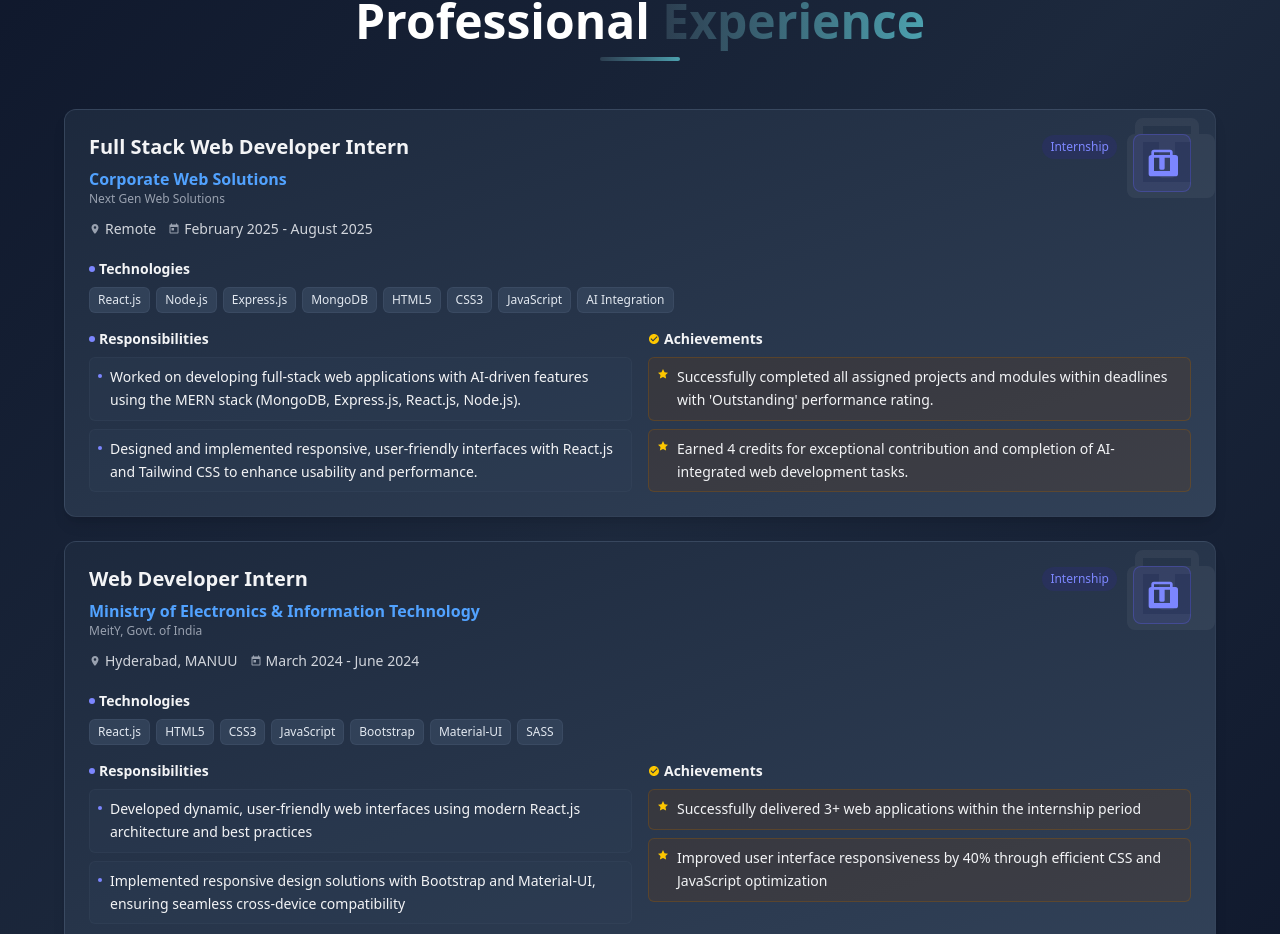
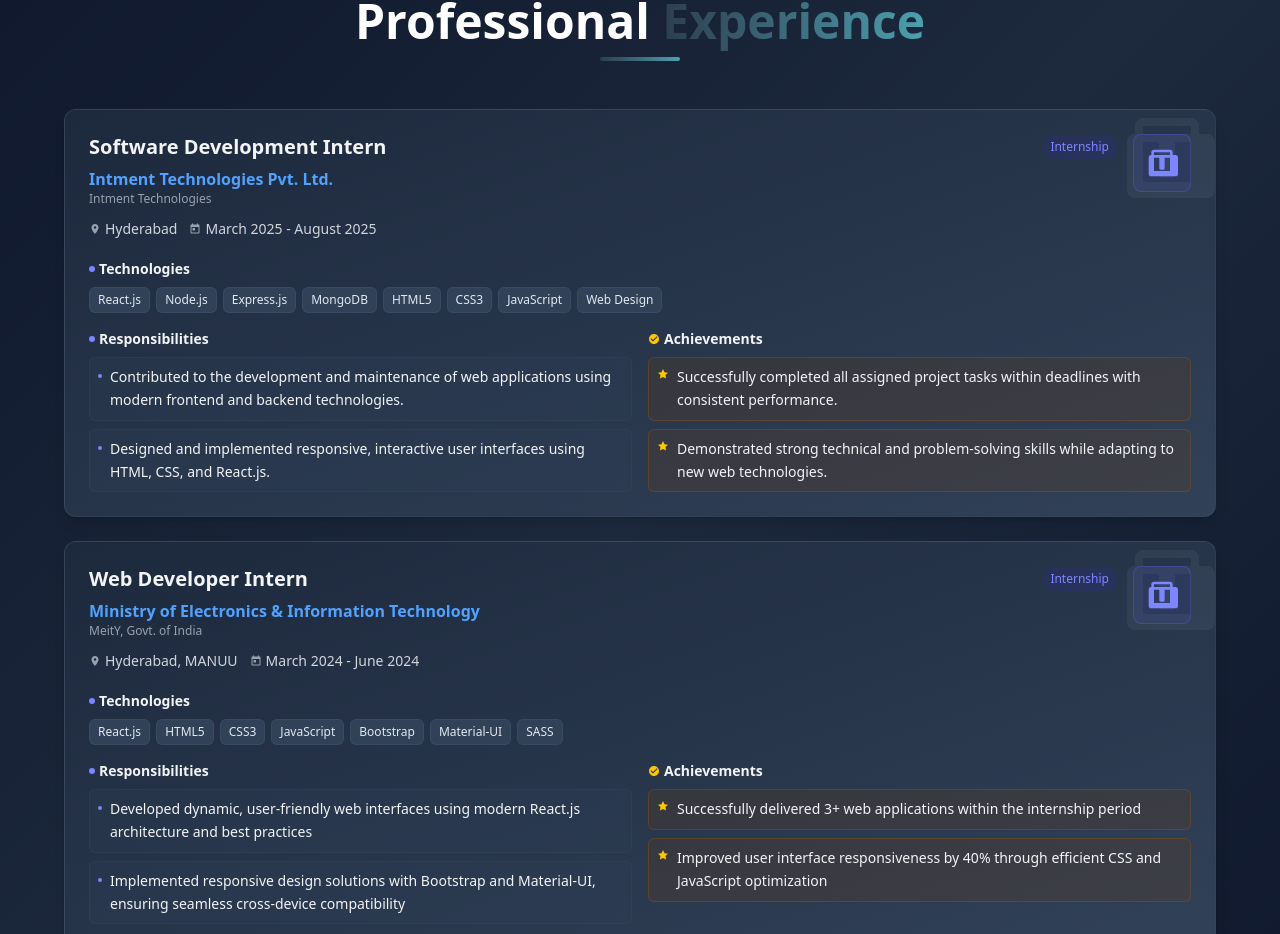
Before and after one commit to farhanrahman0027/My-Portfolio, a React (Vite) app: page / in a window 1280 px wide. Shown: the part 2089-3023 px from the top of the page. Built offline with nearby package versions, Linux system fonts and the light colour scheme.

Commit message:
update the experience

```diff
--- a/src/components/Experience.jsx
+++ b/src/components/Experience.jsx
@@ -2,13 +2,13 @@
 import { useDarkMode } from "../DarkModeContext";
 
 const experiences = [
-  {
+ {
   id: 1,
-  role: "Full Stack Web Developer Intern",
-  company: "Corporate Web Solutions",
-  companyShort: "Next Gen Web Solutions",
-  location: "Remote",
-  duration: "February 2025 - August 2025",
+  role: "Software Development Intern",
+  company: "Intment Technologies Pvt. Ltd.",
+  companyShort: "Intment Technologies",
+  location: "Hyderabad",
+  duration: "March 2025 - August 2025",
   type: "Internship",
   technologies: [
     "React.js",
@@ -18,21 +18,22 @@
     "HTML5",
     "CSS3",
     "JavaScript",
-    "AI Integration"
+    "Web Design"
   ],
   description: [
-    "Worked on developing full-stack web applications with AI-driven features using the MERN stack (MongoDB, Express.js, React.js, Node.js).",
-    "Designed and implemented responsive, user-friendly interfaces with React.js and Tailwind CSS to enhance usability and performance.",
-    "Developed and consumed RESTful APIs for seamless frontend-backend communication and data management.",
-    "Integrated AI functionalities into web modules to automate processes and improve user experience.",
-    "Collaborated in an agile environment, participating in regular code reviews and version control with Git and GitHub."
+    "Contributed to the development and maintenance of web applications using modern frontend and backend technologies.",
+    "Designed and implemented responsive, interactive user interfaces using HTML, CSS, and React.js.",
+    "Assisted in building and testing RESTful APIs with Node.js and Express.js for efficient data handling.",
+    "Collaborated with the software development team to deliver reliable, performance-optimized solutions.",
+    "Gained hands-on experience in web design principles, client interaction, and agile development processes."
   ],
   achievements: [
-    "Successfully completed all assigned projects and modules within deadlines with 'Outstanding' performance rating.",
-    "Earned 4 credits for exceptional contribution and completion of AI-integrated web development tasks.",
-    "Enhanced system efficiency and scalability by implementing optimized backend logic and clean frontend architecture."
+    "Successfully completed all assigned project tasks within deadlines with consistent performance.",
+    "Demonstrated strong technical and problem-solving skills while adapting to new web technologies.",
+    "Appreciated by mentors for being punctual, hardworking, and proactive in learning and collaboration."
   ]
 }
+
 ,
   {
     id: 2,
```
